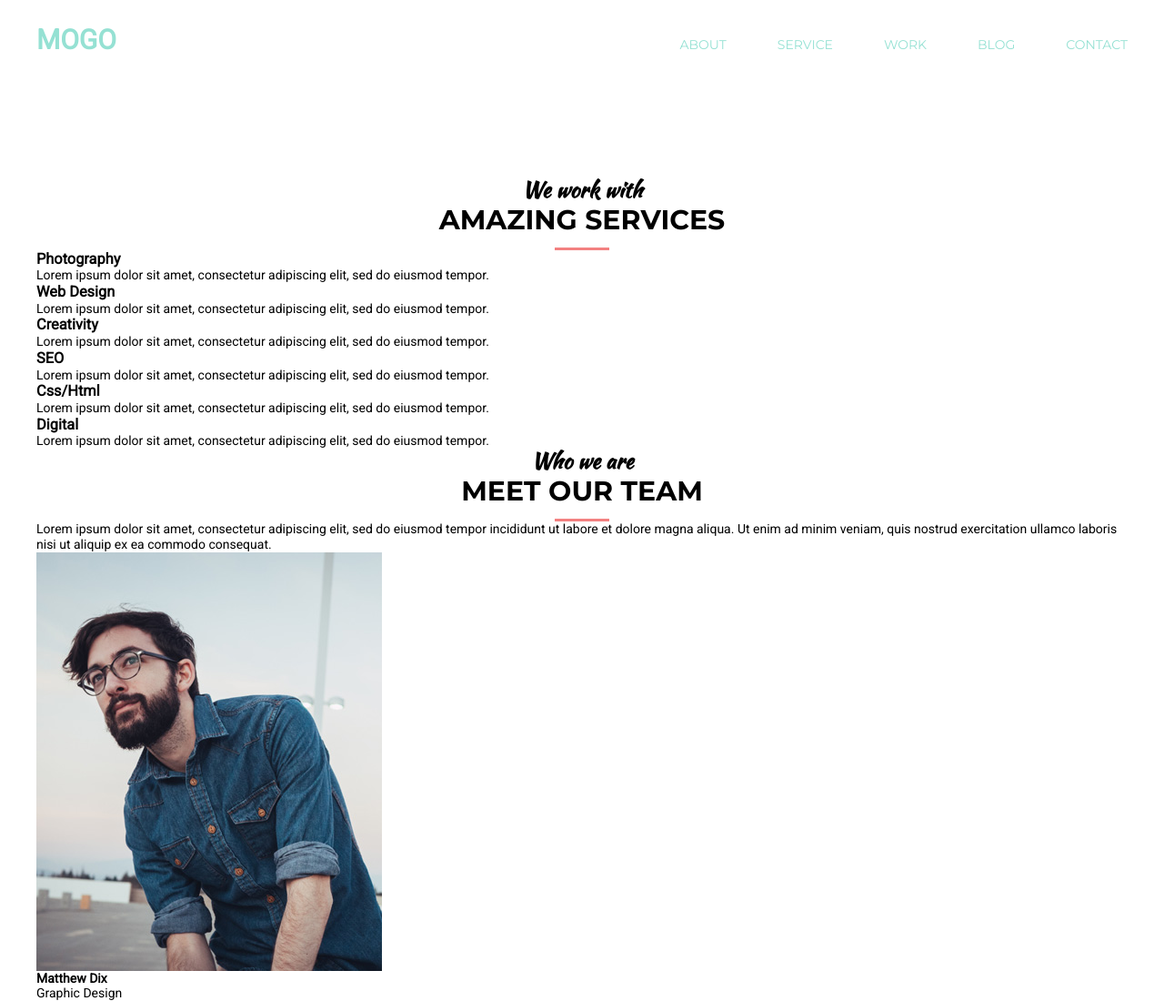
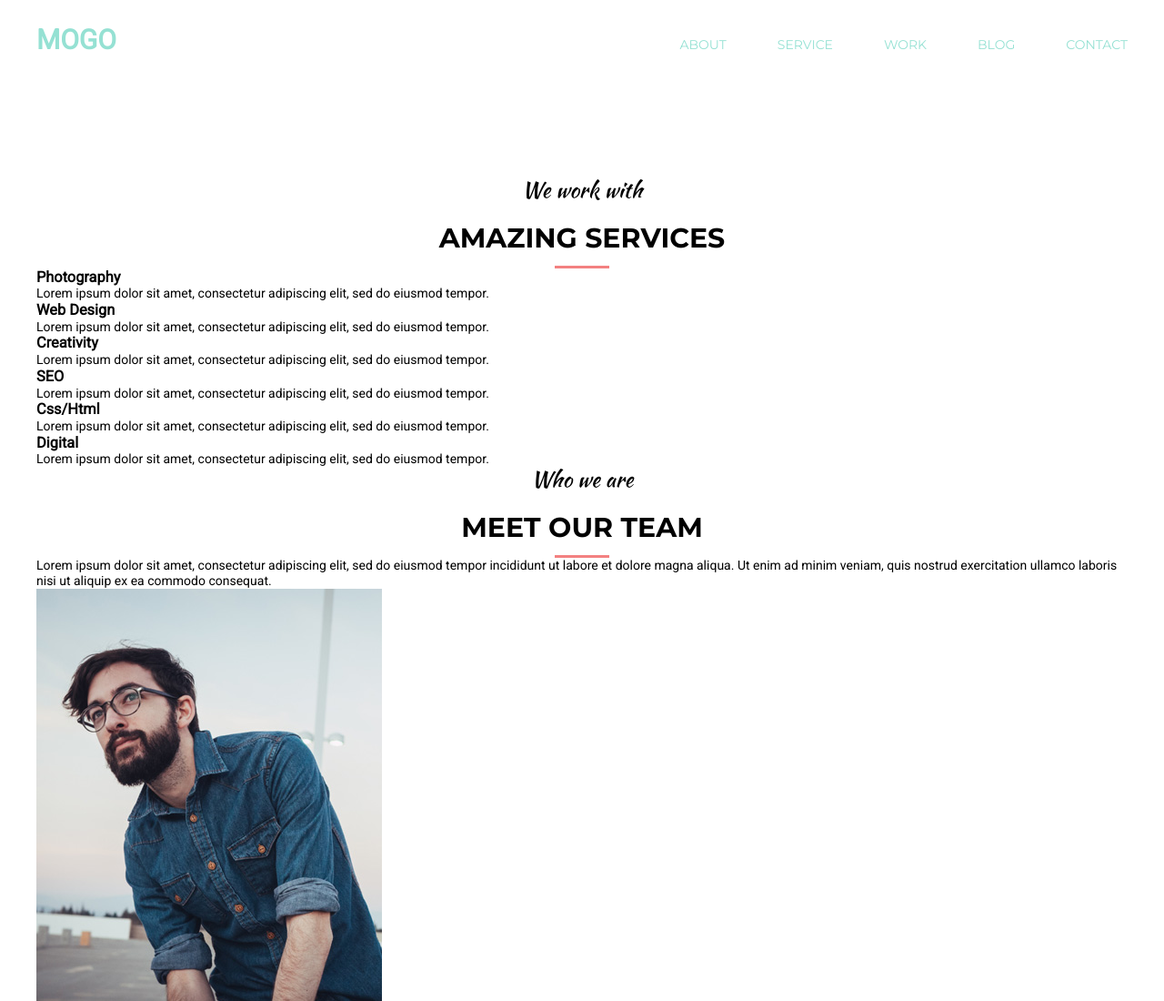
Before and after one commit to OlegKhodakivskyi/goit-fe-course, a plain HTML site: page html-css/module-06/index.html in a window 1280 px wide. Shown: the top 1100 px of the page at 91% size. Drawn offline with Linux system fonts and the light colour scheme.

Commit message:
added section-titles

```diff
--- a/html-css/module-06/css/style.css
+++ b/html-css/module-06/css/style.css
@@ -2,6 +2,9 @@
     --font-monts:'Montserrat', sans-serif;
     --font-roboto: 'Roboto', sans-serif;
     --font-Kaushan: 'Kaushan Script', cursive;
+    --bold: 700;
+    --regular: 400;
+    --light: 300;
 }
 
 html {
@@ -112,18 +115,21 @@ ol, ul {
 .section-title {
     display: block;
     text-align: center;
-    font-family: var(--font-Kaushan);
-    font-size: 24px;
-    line-height: 1.2;
+    text-transform: uppercase;
+    font-family: var(--font-monts);
+    font-size: 30px;
+    font-weight: var(--bold);
 }
 
 .section-title-new-line {
     display: block;
     text-align: center;
-    text-transform: uppercase;
-    font-family: var(--font-monts);
-    font-size: 30px;
-    font-weight: 700;
+    font-family: var(--font-Kaushan);
+    font-weight: var(--regular);
+    font-size: 24px;
+    line-height: 1.2;
+    margin-bottom: 20px;
+    text-transform: none;
 }
 
 h2::after {
--- a/html-css/module-06/index.html
+++ b/html-css/module-06/index.html
@@ -26,8 +26,9 @@
     <main>
         <section class="section-service">
             <div class="container">
-                <h2 class="section-title">We work with
-                    <span class="section-title-new-line">amazing services</span>
+                <h2 class="section-title">
+                    <span class="section-title-new-line">We work with</span>
+                    amazing services
                 </h2>
                     <ul class="service-list">
                     <li>
@@ -65,8 +66,9 @@
 
         <section class="section-team">
             <div class="container">
-                    <h2 class="section-title"> Who we are
-                        <span class="section-title-new-line">meet our team</span>
+                    <h2 class="section-title">
+                        <span class="section-title-new-line">Who we are </span>
+                        meet our team
                     </h2>
                     <p class="team-description"> Lorem ipsum dolor sit amet, consectetur adipiscing elit, sed do eiusmod tempor incididunt ut labore et dolore magna aliqua. Ut enim ad minim veniam, quis nostrud exercitation ullamco laboris nisi ut aliquip ex ea commodo consequat. </p>
                     <ul class="our-team-members">
```
